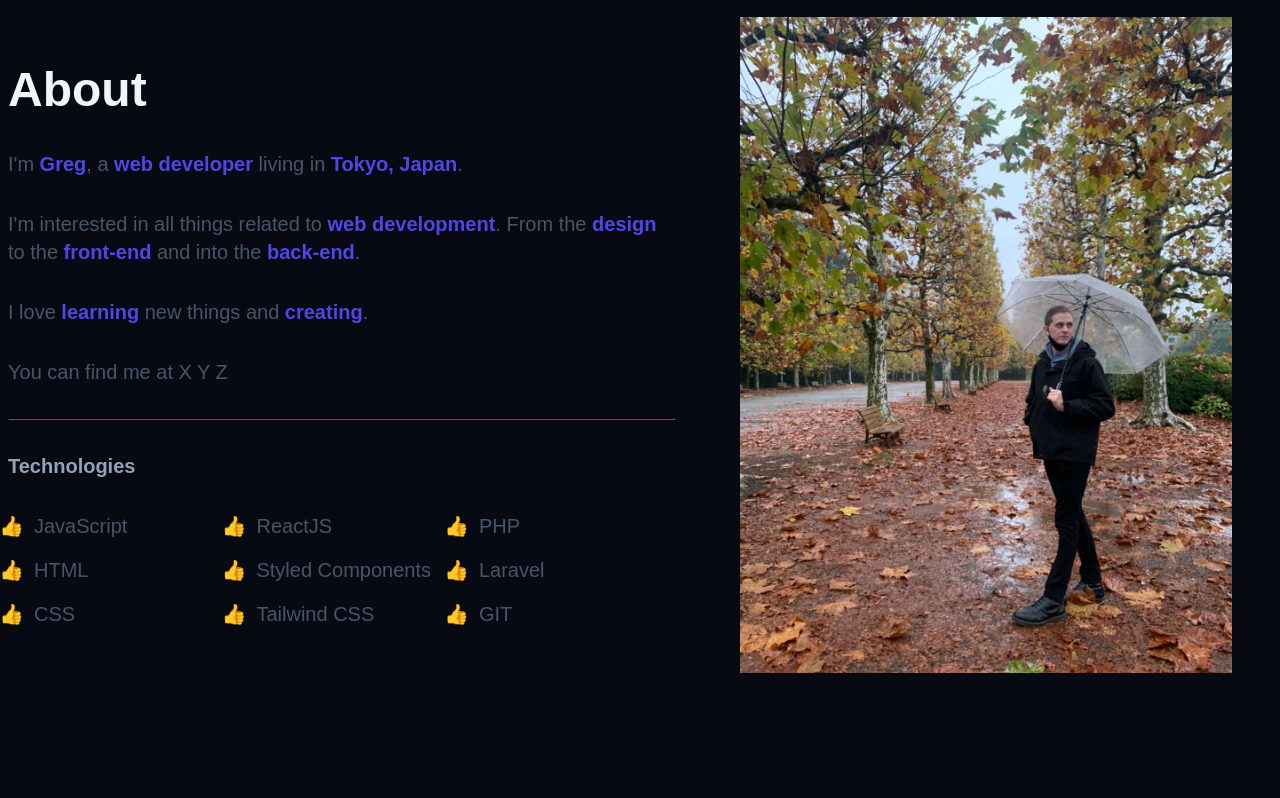
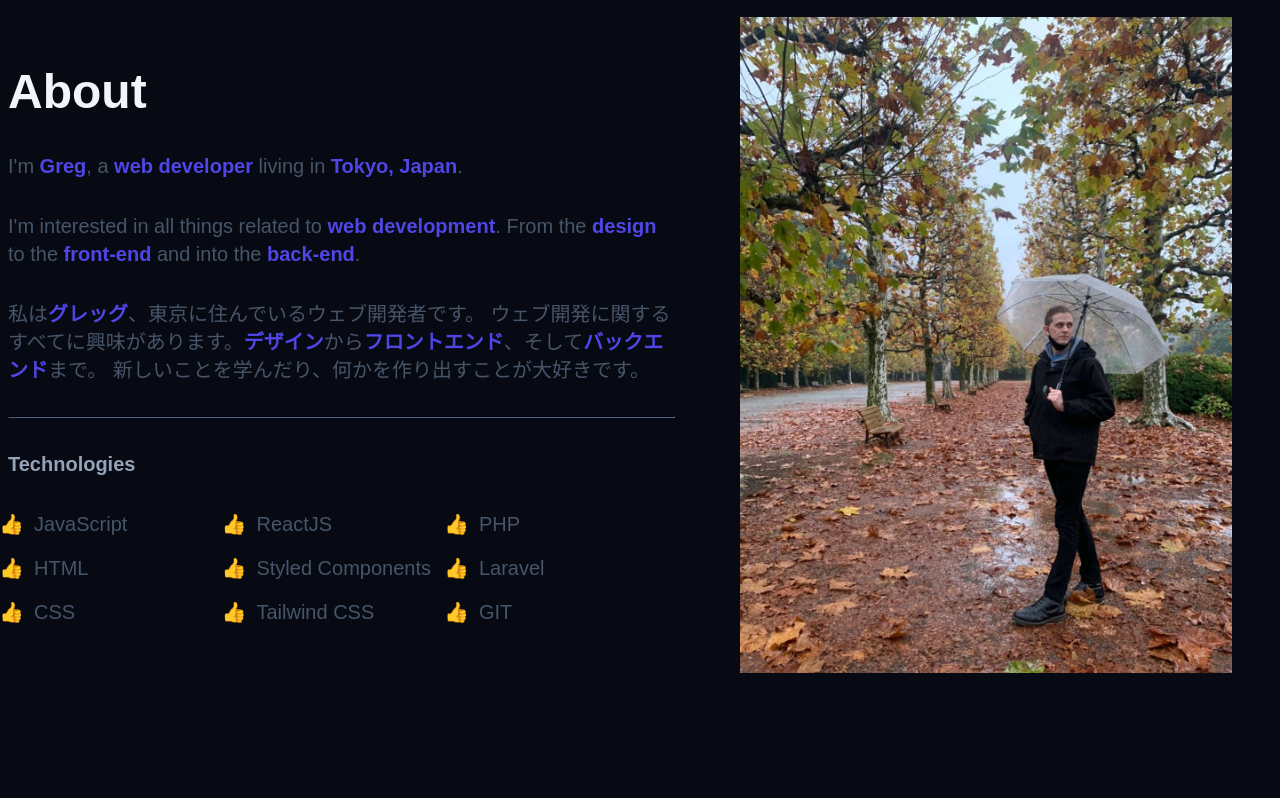
Before and after one commit to gregmjsco/portfolio, a website built with Vite: page index.html in a window 1280 px wide. Shown: the part 815-1613 px from the top of the page. Built offline with nearby package versions, Linux system fonts and the light colour scheme; a web font is replaced by a local one.

Commit message:
Add Japanese section to about me

```diff
--- a/index.html
+++ b/index.html
@@ -115,10 +115,10 @@
         the <strong>front-end</strong> and into the <strong>back-end</strong>.
       </p>
       <p class="about__description">
-        I love <strong>learning</strong> new things and
-        <strong>creating</strong>.
+        私は<strong>グレッグ</strong>、東京に住んでいるウェブ開発者です。
+        ウェブ開発に関するすべてに興味があります。<strong>デザイン</strong>から<strong>フロントエンド</strong>、そして<strong>バックエンド</strong>まで。
+        新しいことを学んだり、何かを作り出すことが大好きです。
       </p>
-      <p class="about__description">You can find me at X Y Z</p>
       <hr class="about__hr" />
       <h3 class="about__subtitle">Technologies</h3>
       <div class="about__ul-container">
```
